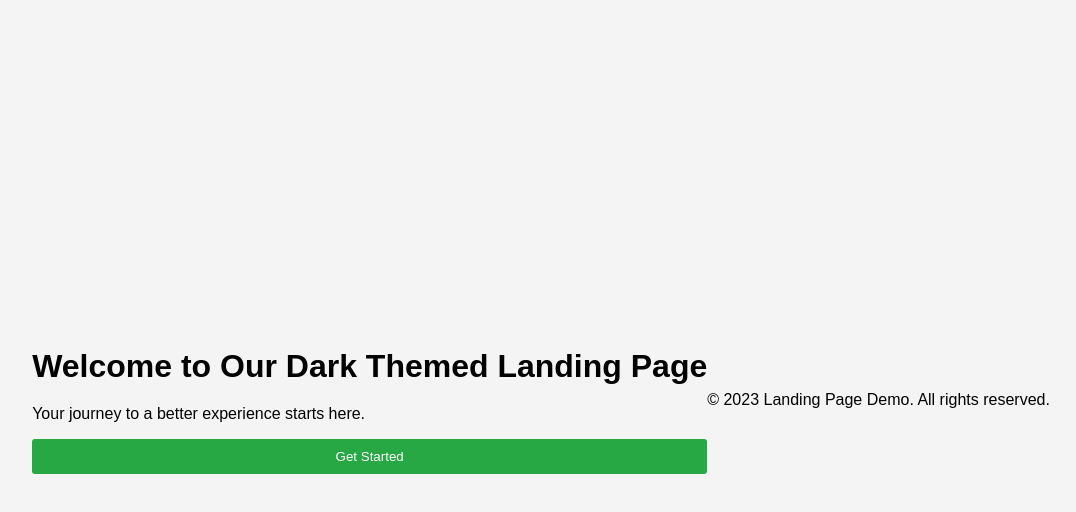
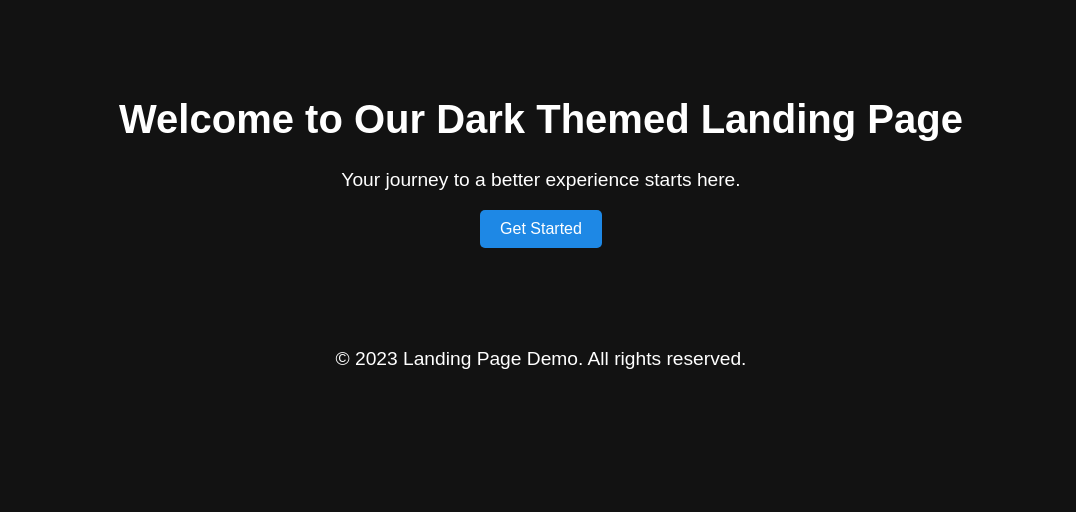
Before and after one commit to suryansh-code1/landing-page-demo2-12345, a plain HTML site: page index.html in a window 1280 px wide. Shown: the whole page, without its empty margins (99-1175 px from the left). Drawn offline with Linux system fonts and the light colour scheme.

Commit message:
Add styles.css from LLM

```diff
--- a/styles.css
+++ b/styles.css
@@ -1,50 +1,39 @@
 body {
+    background-color: #121212;
+    color: #ffffff;
     font-family: Arial, sans-serif;
-    background-color: #f4f4f4;
-    display: flex;
-    justify-content: center;
-    align-items: center;
-    height: 100vh;
     margin: 0;
+    padding: 20px;
 }
 
-.container {
-    background: white;
-    padding: 20px;
-    border-radius: 5px;
-    box-shadow: 0 2px 10px rgba(0, 0, 0, 0.1);
+header {
+    text-align: center;
+    padding: 50px;
 }
 
 h1 {
-    margin-bottom: 20px;
+    font-size: 2.5em;
 }
 
-.input-group {
-    margin-bottom: 15px;
-}
-
-label {
-    display: block;
-    margin-bottom: 5px;
-}
-
-input {
-    width: 100%;
-    padding: 10px;
-    border: 1px solid #ccc;
-    border-radius: 3px;
+p {
+    font-size: 1.2em;
 }
 
 button {
-    width: 100%;
-    padding: 10px;
-    background-color: #28a745;
-    color: white;
+    background-color: #1e88e5;
+    color: #ffffff;
     border: none;
-    border-radius: 3px;
+    padding: 10px 20px;
+    font-size: 1em;
     cursor: pointer;
+    border-radius: 5px;
 }
 
 button:hover {
-    background-color: #218838;
+    background-color: #1565c0;
 }
+
+footer {
+    text-align: center;
+    margin-top: 50px;
+}
```
